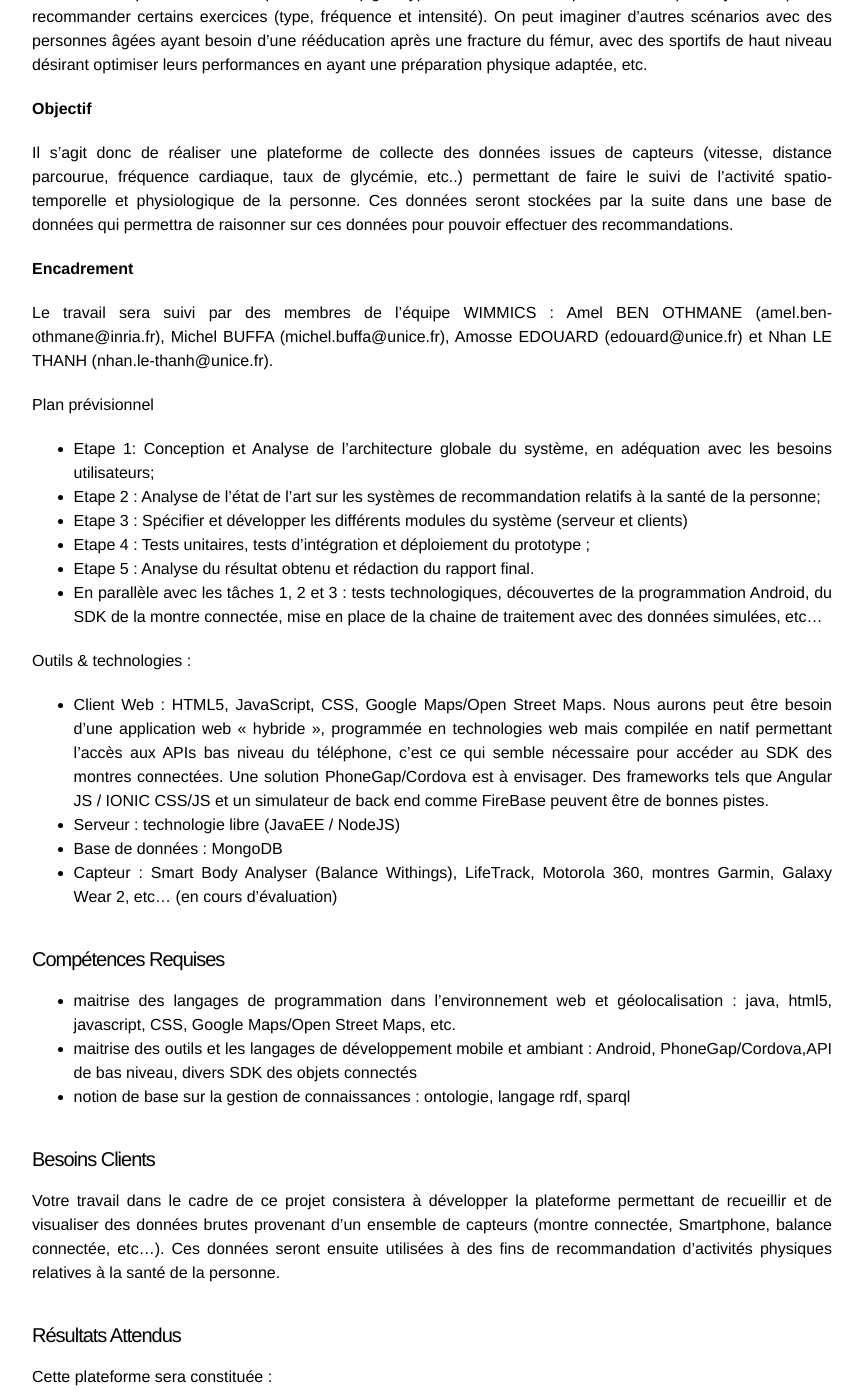
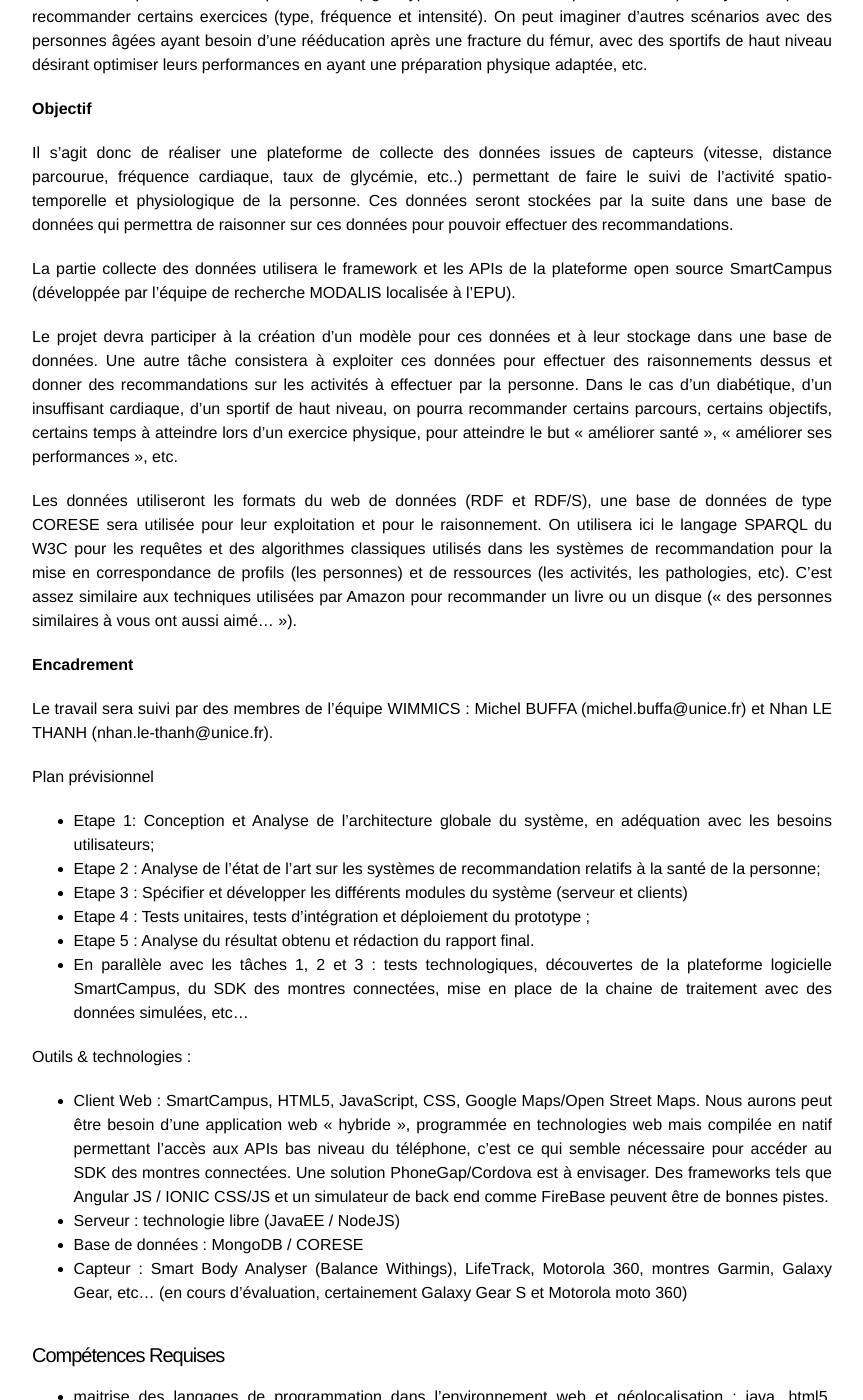
Before and after one commit to gmolines/pfe, a Jekyll site: the page built from _posts/2014-09-14-Y1415-S014.markdown, in a window 1280 px wide and 1400 px high, scrolled down 551 px. Shown: the whole window, without its empty margins (208-1071 px from the left). Built offline with Jekyll 4.4.1, drawn with Linux system fonts in a browser that asks for light colours.

Commit message:
Update 2014-09-14-Y1415-S014.markdown

```diff
--- a/_posts/2014-09-14-Y1415-S014.markdown
+++ b/_posts/2014-09-14-Y1415-S014.markdown
@@ -15,9 +15,15 @@ Par exemple l’activité physique dans un parcours de traitement d’un diabét
 
 Il s’agit donc de réaliser une plateforme de collecte des données issues de capteurs (vitesse, distance parcourue, fréquence cardiaque, taux de glycémie, etc..) permettant de faire le suivi de l’activité spatio-temporelle et physiologique de la personne. Ces données seront stockées par la suite dans une base de données qui permettra de raisonner sur ces données pour pouvoir effectuer des recommandations.
 
+La partie collecte des données utilisera le framework et les APIs de la plateforme open source SmartCampus (développée par l’équipe de recherche MODALIS localisée à l’EPU).
+
+Le projet devra participer à la création d’un modèle pour ces données et à leur stockage dans une base de données. Une autre tâche consistera à exploiter ces données pour effectuer des raisonnements dessus et donner des recommandations sur les activités à effectuer par la personne. Dans le cas d’un diabétique, d’un insuffisant cardiaque, d’un sportif de haut niveau, on pourra recommander certains parcours, certains objectifs, certains temps à atteindre lors d’un exercice physique, pour atteindre le but « améliorer santé », « améliorer ses performances », etc.
+
+Les données utiliseront les formats du web de données (RDF et RDF/S), une base de données de type CORESE sera utilisée pour leur exploitation et pour le raisonnement. On utilisera ici le langage SPARQL du W3C pour les requêtes et des algorithmes classiques utilisés dans les systèmes de recommandation pour la mise en correspondance de profils (les personnes) et de ressources (les activités, les pathologies, etc). C’est assez similaire aux techniques utilisées par Amazon pour recommander un livre ou un disque (« des personnes similaires à vous ont aussi aimé… »).
+
 **Encadrement**
 
-Le travail sera suivi par des membres de l'équipe WIMMICS : Amel BEN OTHMANE (amel.ben-othmane@inria.fr), Michel BUFFA (michel.buffa@unice.fr), Amosse EDOUARD (edouard@unice.fr) et Nhan LE THANH (nhan.le-thanh@unice.fr).
+Le travail sera suivi par des membres de l'équipe WIMMICS : Michel BUFFA (michel.buffa@unice.fr) et Nhan LE THANH (nhan.le-thanh@unice.fr).
 
 Plan prévisionnel
 
@@ -26,14 +32,14 @@ Plan prévisionnel
 -	Etape 3 : Spécifier et développer les différents modules du système (serveur et clients)
 -	Etape 4 : Tests unitaires, tests d'intégration et déploiement du prototype ;
 -	Etape 5 : Analyse du résultat obtenu et rédaction du rapport final.
--	En parallèle avec les tâches 1, 2 et 3 : tests technologiques, découvertes de la programmation Android, du SDK de la montre connectée, mise en place de la chaine de traitement avec des données simulées, etc…
+-	En parallèle avec les tâches 1, 2 et 3 : tests technologiques, découvertes de la plateforme logicielle SmartCampus, du SDK des  montres connectées, mise en place de la chaine de traitement avec des données simulées, etc…
 
 Outils & technologies :
 
--	Client Web : HTML5, JavaScript, CSS,  Google Maps/Open Street Maps. Nous aurons peut être besoin d’une application web « hybride », programmée en technologies web mais compilée en natif permettant l'accès aux APIs bas niveau du téléphone, c’est ce qui semble nécessaire pour accéder au SDK des montres connectées. Une solution PhoneGap/Cordova est à envisager. Des frameworks tels que Angular JS / IONIC CSS/JS et un simulateur de back end comme FireBase peuvent être de bonnes pistes.
+-	Client Web : SmartCampus, HTML5, JavaScript, CSS,  Google Maps/Open Street Maps. Nous aurons peut être besoin d’une application web « hybride », programmée en technologies web mais compilée en natif permettant l'accès aux APIs bas niveau du téléphone, c’est ce qui semble nécessaire pour accéder au SDK des montres connectées. Une solution PhoneGap/Cordova est à envisager. Des frameworks tels que Angular JS / IONIC CSS/JS et un simulateur de back end comme FireBase peuvent être de bonnes pistes.
 -	Serveur : technologie libre (JavaEE / NodeJS)
--	Base de données : MongoDB
--	Capteur : Smart Body Analyser (Balance Withings), LifeTrack, Motorola 360, montres Garmin, Galaxy Wear 2, etc... (en cours d’évaluation)
+-	Base de données : MongoDB / CORESE
+-	Capteur : Smart Body Analyser (Balance Withings), LifeTrack, Motorola 360, montres Garmin, Galaxy Gear, etc... (en cours d’évaluation, certainement Galaxy Gear S et Motorola moto 360)
 
 #### Compétences Requises
 - maitrise des langages de programmation dans l'environnement web et géolocalisation : java, html5, javascript, CSS, Google Maps/Open Street Maps, etc.
```
